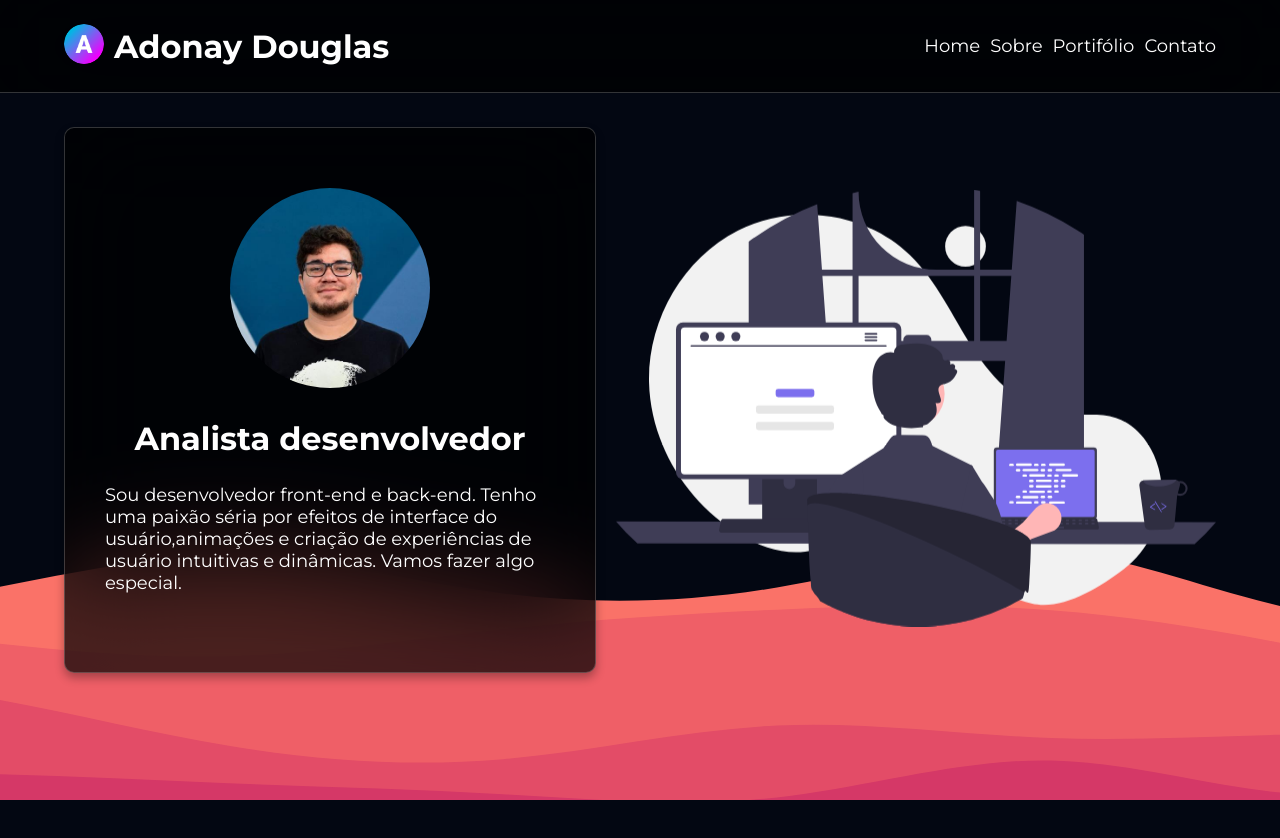
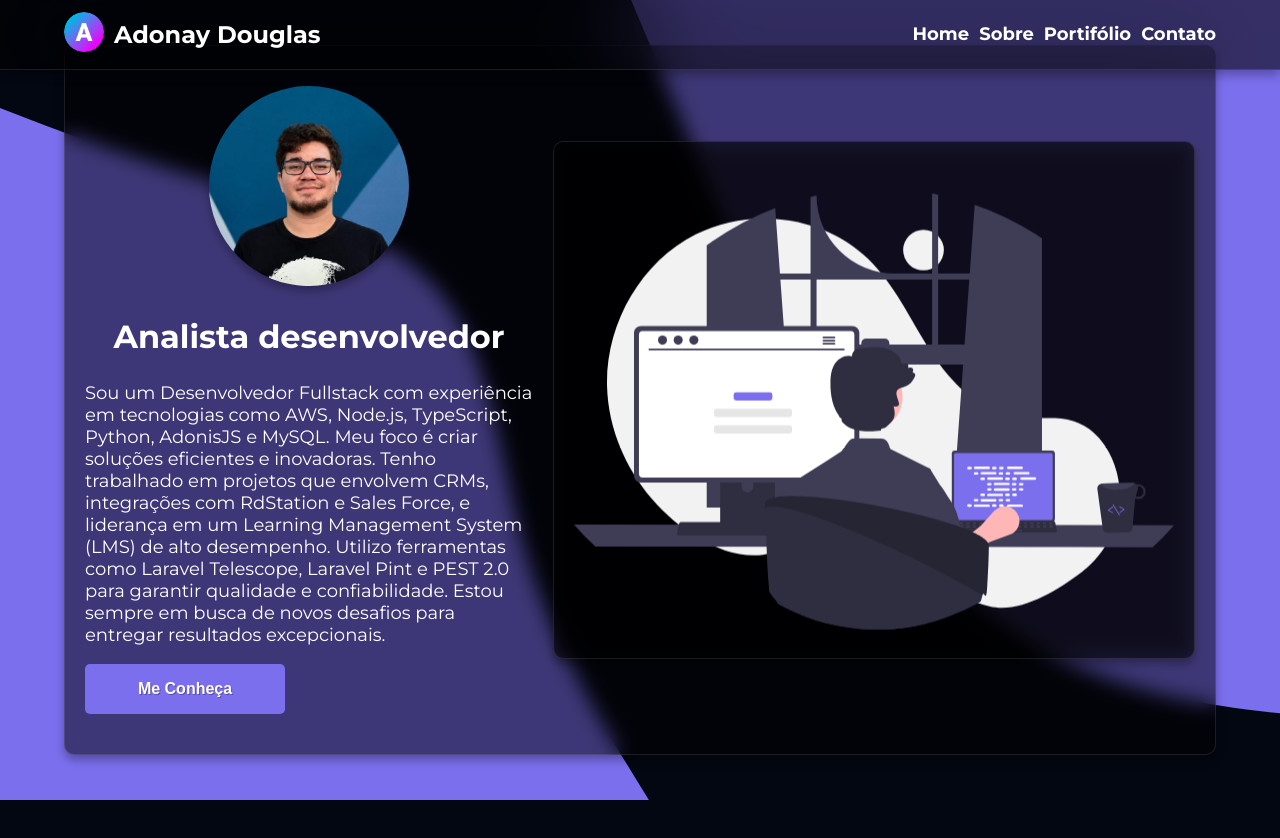
Before and after one commit to Abominattion/adonay-douglas-react, a React (Vite) app: page / in a window 1280 px wide. Shown: the top 838 px of the page. Before the commit the page ends 800 px from the top, so only its background shows below. Built offline with nearby package versions, Linux system fonts and the light colour scheme.

Commit message:
feat: desenvolvendo header e hero

```diff
--- a/src/App.jsx
+++ b/src/App.jsx
@@ -5,12 +5,14 @@ import "./App.css";
 
 import Header from "./components/header/Header";
 import Hero from "./components/hero/Hero";
+import Section from "./components/layout/Section";
 
 function App() {
   return (
     <>
       <Header />
       <Hero />
+      <Section />
     </>
   );
 }
--- /dev/null
+++ b/src/components/global/Button.jsx
@@ -0,0 +1,24 @@
+import PropTypes from "prop-types";
+import "./global.css";
+
+function Button({ href, text, width, height }) {
+  const styles = {
+    width: width || 100,
+    height: height || "auto",
+  };
+
+  return (
+    <button href={href} className="appBtn" style={styles}>
+      {text}
+    </button>
+  );
+}
+
+Button.propTypes = {
+  href: PropTypes.string.isRequired,
+  text: PropTypes.string.isRequired,
+  width: PropTypes.number.isRequired,
+  height: PropTypes.number.isRequired,
+};
+
+export default Button;
--- a/src/components/global/global.css
+++ b/src/components/global/global.css
@@ -1,16 +1,17 @@
 .rounded-image {
   border-radius: 50%;
+  box-shadow: 0 5px 10px rgba(0, 0, 0, 0.3);
 }
 
 .glassCard {
-  max-width: 600px;
-  flex-basis: calc(50% - 20px);
-  background: rgba(0, 0, 0, 0.7);
+  /* max-width: 600px; */
+  /* flex-basis: calc(50% - 20px); */
+  background: rgba(0, 0, 0, 0.5);
   box-shadow: 0 5px 10px rgba(0, 0, 0, 0.3);
-  backdrop-filter: blur(50px);
-  border: 1px solid rgba(255, 255, 255, 0.2);
+  backdrop-filter: blur(10px);
+  border: 1px solid rgba(255, 255, 255, 0.1);
   border-radius: 10px;
-  padding: 60px 40px;
+  padding: 40px 20px;
 }
 
 .FlyingImage {
@@ -29,3 +30,21 @@
     transform: translateY(40px);
   }
 }
+
+.appBtn {
+  background-color: var(--color-primary);
+  display: inline-block;
+  cursor: pointer;
+  text-align: center;
+  text-decoration: none;
+  border: none;
+  font-size: 1em;
+  font-weight: bold;
+  padding: 8px 16px;
+  color: #ffffff;
+  -webkit-border-radius: 5px;
+  -moz-border-radius: 5px;
+  border-radius: 5px;
+  text-shadow: 1px 1px 0 rgba(0, 0, 0, 0.3);
+  transition-duration: 0.3s;
+}
--- a/src/components/header/Header.jsx
+++ b/src/components/header/Header.jsx
@@ -7,8 +7,11 @@ import DisplayFlex from "../layout/DisplayFlex";
 import Container from "../layout/Container";
 import TittleSecondary from "../global/TittleSecondary";
 import Anchor from "../global/Anchor";
+import { useState } from "react";
 
 function Header() {
+  const [appName] = useState("Adonay Douglas");
+
   const anchors = [
     { href: "#root", text: "Home" },
     { href: "#sobre", text: "Sobre" },
@@ -22,7 +25,7 @@ function Header() {
         <DisplayFlex alignItems={"center"} justifyContent={"space-between"}>
           <DisplayFlex alignItems={"center"} gap={10}>
             <RoundImage src={appLogo} width={40} height={40} />
-            <TittleSecondary text={"Adonay Douglas"} fontSize={32} />
+            <TittleSecondary text={appName} fontSize={24} />
           </DisplayFlex>
 
           <DisplayFlex alignItems={"center"} gap={10}>
--- a/src/components/header/header.css
+++ b/src/components/header/header.css
@@ -1,9 +1,9 @@
 header {
   width: 100%;
-  /* padding: 10px; */
-  background: rgba(0, 0, 0, 0.7);
+  background: rgba(0, 0, 0, 0.57);
   backdrop-filter: blur(50px);
-  border-bottom: 1px solid rgba(255, 255, 255, 0.2);
+  border-bottom: 1px solid rgba(255, 255, 255, 0.1);
+  box-shadow: 0 5px 10px rgba(0, 0, 0, 0.3);
   position: fixed;
   top: 0;
   z-index: 2;
--- a/src/components/hero/Hero.jsx
+++ b/src/components/hero/Hero.jsx
@@ -5,14 +5,24 @@ import GlassCard from "../global/GlassCard";
 import RoundImage from "../global/RoundImage";
 import Container from "../layout/Container";
 import FlyingImage from "../global/FlyingImage";
+import TittleSecondary from "../global/TittleSecondary";
+import SimpleText from "../global/SimpleText";
+import { useState } from "react";
 
 // Images
 import avatar from "./../../assets/images/avatar.jfif";
 import flyingImageHero from "./../../assets/images/fly-image-hero.svg";
-import TittleSecondary from "../global/TittleSecondary";
-import SimpleText from "../global/SimpleText";
+import Button from "../global/Button";
+import FlexBasis from "../layout/FlexBasis";
 
 function Hero() {
+  const [heroTittle] = useState("Analista desenvolvedor");
+  const [heroDescription] = useState(
+    "Sou um Desenvolvedor Fullstack com experiência em tecnologias como AWS, Node.js, TypeScript, Python, AdonisJS e MySQL. Meu foco é criar soluções eficientes e inovadoras. Tenho trabalhado em projetos que envolvem CRMs, integrações com RdStation e Sales Force, e liderança em um Learning Management System (LMS) de alto desempenho. Utilizo ferramentas como Laravel Telescope, Laravel Pint e PEST 2.0 para garantir qualidade e confiabilidade. Estou sempre em busca de novos desafios para entregar resultados excepcionais."
+  );
+
+  const [buttonText] = useState("Me Conheça");
+
   return (
     <div className="hero">
       <Container>
@@ -23,6 +33,12 @@ function Hero() {
           height={"100vh"}
         >
           <GlassCard>
+            <DisplayFlex
+              alignItems={"center"}
+              justifyContent={"space-between"}
+              gap={20}
+            >
+              <FlexBasis flexBasis={2}>
                 <RoundImage
                   src={avatar}
                   width={200}
@@ -30,19 +46,25 @@ function Hero() {
                   textAlign={"center"}
                 />
                 <TittleSecondary
-              text={"Analista desenvolvedor"}
+                  text={heroTittle}
                   fontSize={32}
                   textAlign={"center"}
                 />
-            <SimpleText
-              text={
-                "Sou desenvolvedor front-end e back-end. Tenho uma paixão séria por efeitos de interface do usuário," +
-                "animações e criação de experiências de usuário intuitivas e dinâmicas. Vamos fazer algo especial."
-              }
-            />
+                <SimpleText text={heroDescription} />
+                <Button text={buttonText} width={200} height={50} />
+              </FlexBasis>
+
+              <FlexBasis flexBasis={2}>
+                <GlassCard>
+                  <DisplayFlex alignItems={"center"} justifyContent={"center"}>
+                    <FlyingImage src={flyingImageHero} />
+                  </DisplayFlex>
+                </GlassCard>
+              </FlexBasis>
+            </DisplayFlex>
           </GlassCard>
 
-          <FlyingImage src={flyingImageHero} />
+          {/* <FlyingImage src={flyingImageHero} /> */}
         </DisplayFlex>
       </Container>
     </div>
--- a/src/components/hero/hero.css
+++ b/src/components/hero/hero.css
@@ -1,6 +1,6 @@
 .hero {
-  background-image: url(./../../assets/images/backgrounds/hero-background.svg);
-  /* background-size: cover; */
+  background-image: url(./../../assets/images/backgrounds/hero-background2.svg);
+  background-size: cover;
   background-position: center;
   background-repeat: no-repeat;
   width: 100%;
--- a/src/components/layout/DisplayFlex.jsx
+++ b/src/components/layout/DisplayFlex.jsx
@@ -2,7 +2,7 @@ import PropTypes from "prop-types";
 import "./layout.css";
 
 function DisplayFlex({ children, justifyContent, alignItems, gap, height }) {
-  const containerStyles = {
+  const styles = {
     display: "flex",
     justifyContent: justifyContent || "flex-start",
     alignItems: alignItems || "stretch",
@@ -10,7 +10,7 @@ function DisplayFlex({ children, justifyContent, alignItems, gap, height }) {
     height: height || "auto",
   };
 
-  return <div style={containerStyles}>{children}</div>;
+  return <div style={styles}>{children}</div>;
 }
 
 DisplayFlex.propTypes = {
--- /dev/null
+++ b/src/components/layout/FlexBasis.jsx
@@ -0,0 +1,20 @@
+import PropTypes from "prop-types";
+import "./layout.css";
+
+function FlexBasis({ children, flexBasis }) {
+  return (
+    <div
+      className="flexBasis"
+      style={{ flexBasis: `calc(100% / ${flexBasis})` }}
+    >
+      {children}
+    </div>
+  );
+}
+
+FlexBasis.propTypes = {
+  children: PropTypes.element.isRequired,
+  flexBasis: PropTypes.number.isRequired,
+};
+
+export default FlexBasis;
--- /dev/null
+++ b/src/components/layout/Section.jsx
@@ -0,0 +1,12 @@
+import PropTypes from "prop-types";
+import "./layout.css";
+
+function Section({ children }) {
+  return <section>{children}</section>;
+}
+
+Section.propTypes = {
+  children: PropTypes.element.isRequired,
+};
+
+export default Section;
--- a/src/components/layout/layout.css
+++ b/src/components/layout/layout.css
@@ -15,3 +15,10 @@
   align-items: center;
   gap: 5px;
 }
+
+section {
+  display: block;
+  width: 100%;
+  min-height: 100vh;
+  padding: 60px 0;
+}
--- a/src/index.css
+++ b/src/index.css
@@ -1,7 +1,7 @@
 @import url("https://fonts.googleapis.com/css?family=Montserrat:300,400,700,900");
 
 :root {
-  --color-primary: #2d1159;
+  --color-primary: #7c6fee;
   --color-secondary: #fff;
 
   /* Contents  */
@@ -19,4 +19,10 @@ body {
 a {
   text-decoration: none;
   color: var(--color-secondary);
+  transition: all ease 0.5s;
+  font-weight: 600;
 }
+
+a:hover {
+  color: var(--color-primary);
+}
```
Also changed, not shown: src/assets/images/backgrounds/hero-background2.svg (added). Lines whose indentation alone changed are shown as unchanged.
